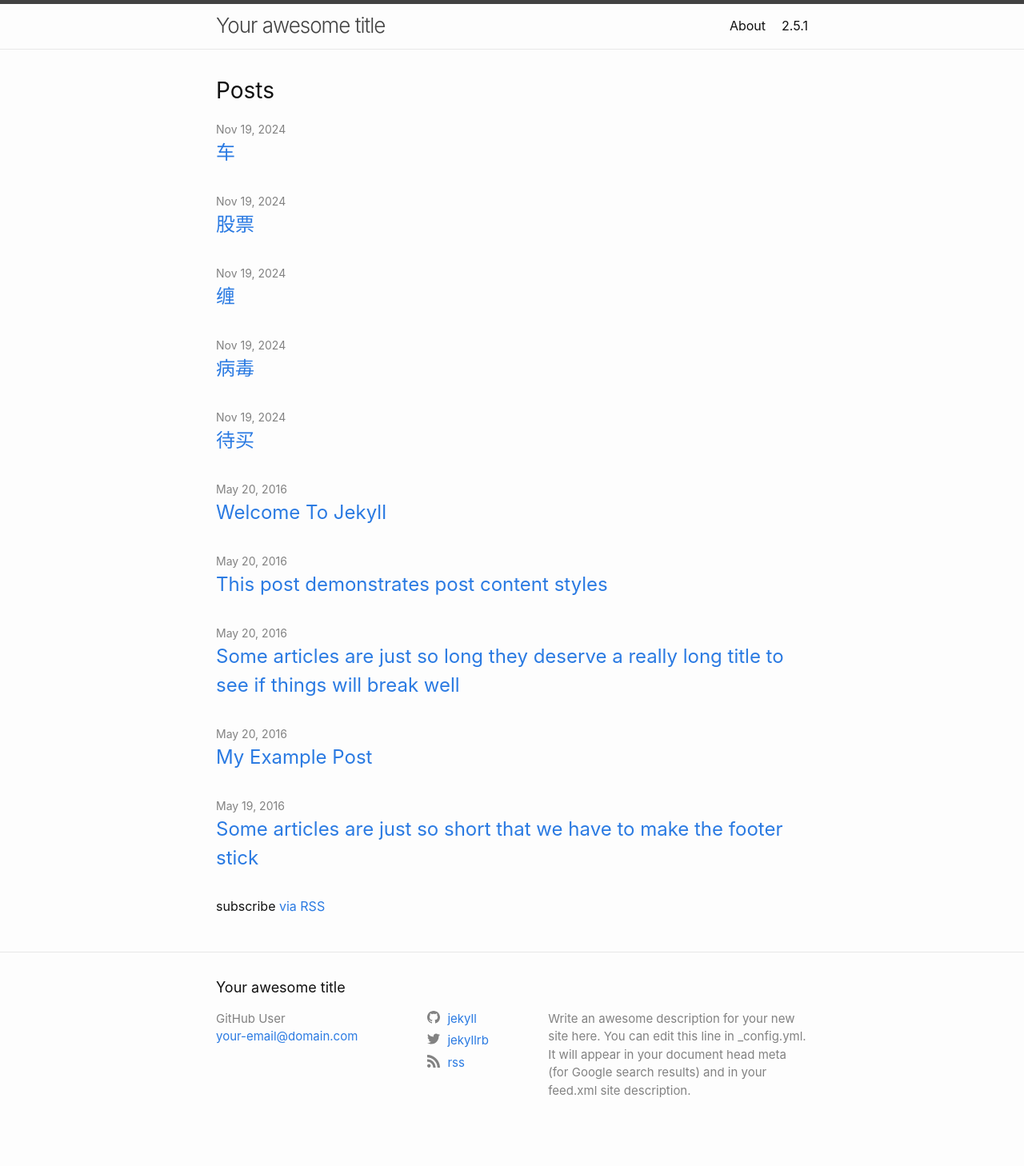
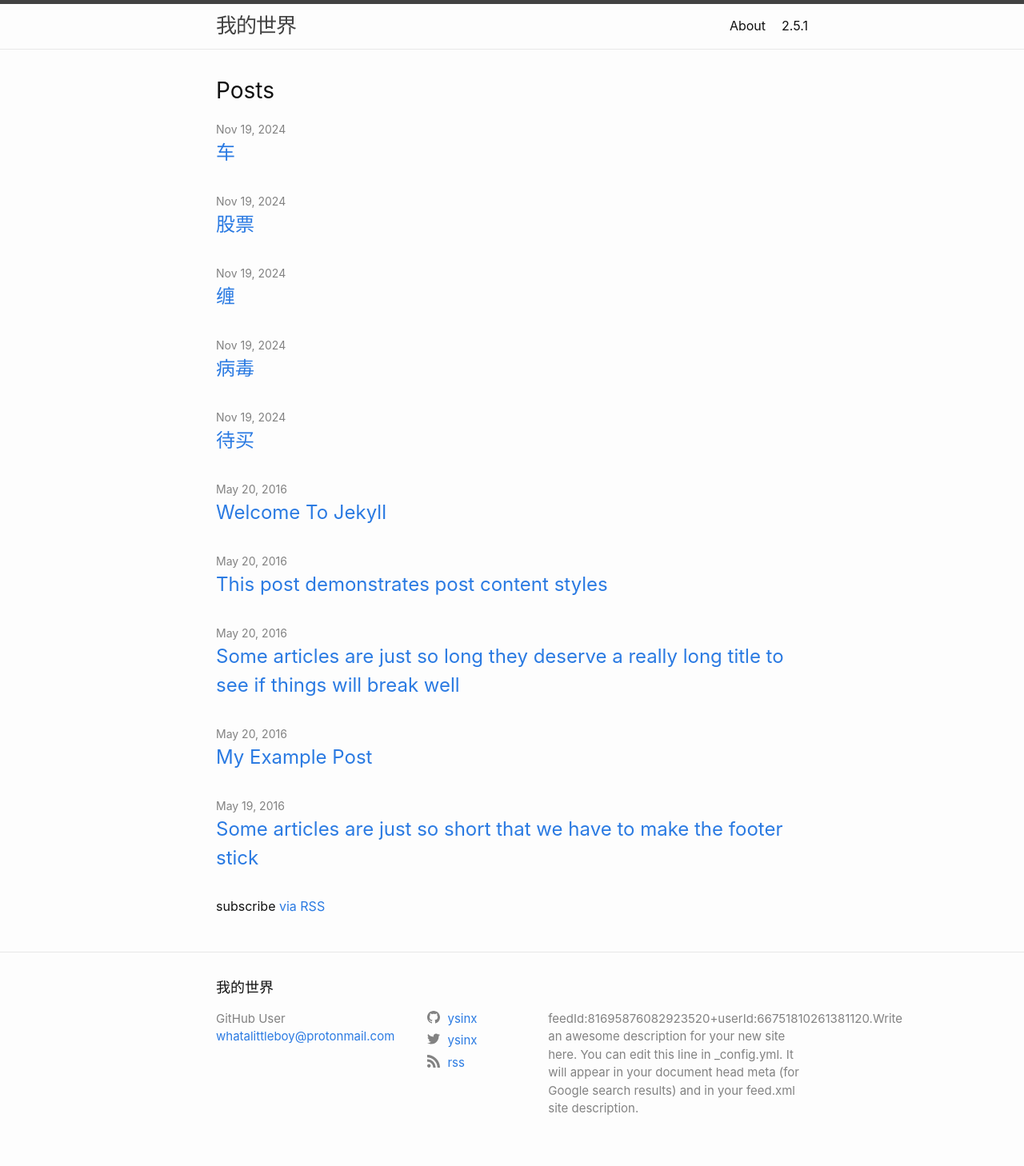
Before and after one commit to ysinx/ysinx.github.io, a Jekyll site: the page built from index.md, in a window 1280 px wide. Shown: the whole page at 80% size. Built offline with Jekyll 4.4.1, drawn with Linux system fonts in a browser that asks for light colours; before the commit the page ends 1435 px from its top, so only the background shows below that.

Commit message:
Update _config.yml

```diff
--- a/_config.yml
+++ b/_config.yml
@@ -1,29 +1,29 @@
-title: Your awesome title
+title: 我的世界
 author: GitHub User
-email: your-email@domain.com
+email: whatalittleboy@protonmail.com
 description: > # this means to ignore newlines until "twitter_username:"
-  Write an awesome description for your new site here. You can edit this
+  feedId:81695876082923520+userId:66751810261381120.Write an awesome description for your new site here. You can edit this
   line in _config.yml. It will appear in your document head meta (for
   Google search results) and in your feed.xml site description.
 
 # social links
-twitter_username: jekyllrb
-github_username:  jekyll
+twitter_username: ysinx
+github_username:  ysinx
 rss: rss
-# dribbble_username: jekyll
-# facebook_username: jekyll
-# flickr_username: jekyll
-# instagram_username: jekyll
-# linkedin_username: jekyll
-# pinterest_username: jekyll
-# youtube_username: jekyll
-# googleplus_username: +jekyll
+# dribbble_username: ysinx
+# facebook_username: ysinx
+# flickr_username: ysinx
+# instagram_username: ysinx
+# linkedin_username: ysinx
+# pinterest_username: ysinx
+# youtube_username: ysinx
+# googleplus_username: ysinx
 
 # Mastodon instances
 # mastodon:
-# - username: jekyll
+# - username: ysinx
 #   instance: example.com
-# - username: jekyll2
+# - username: ysinx
 #   instance: example.com
 
 
```
